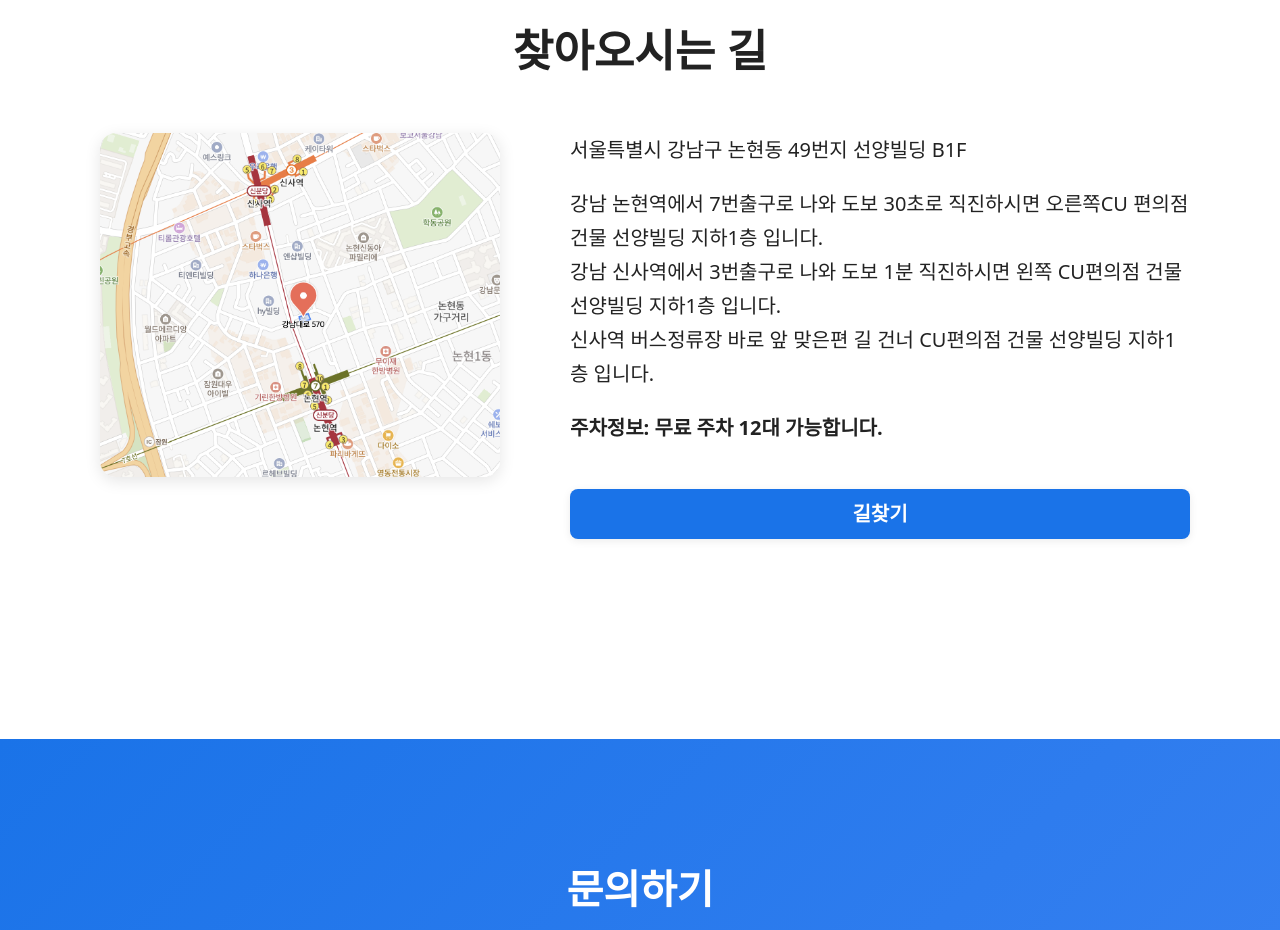
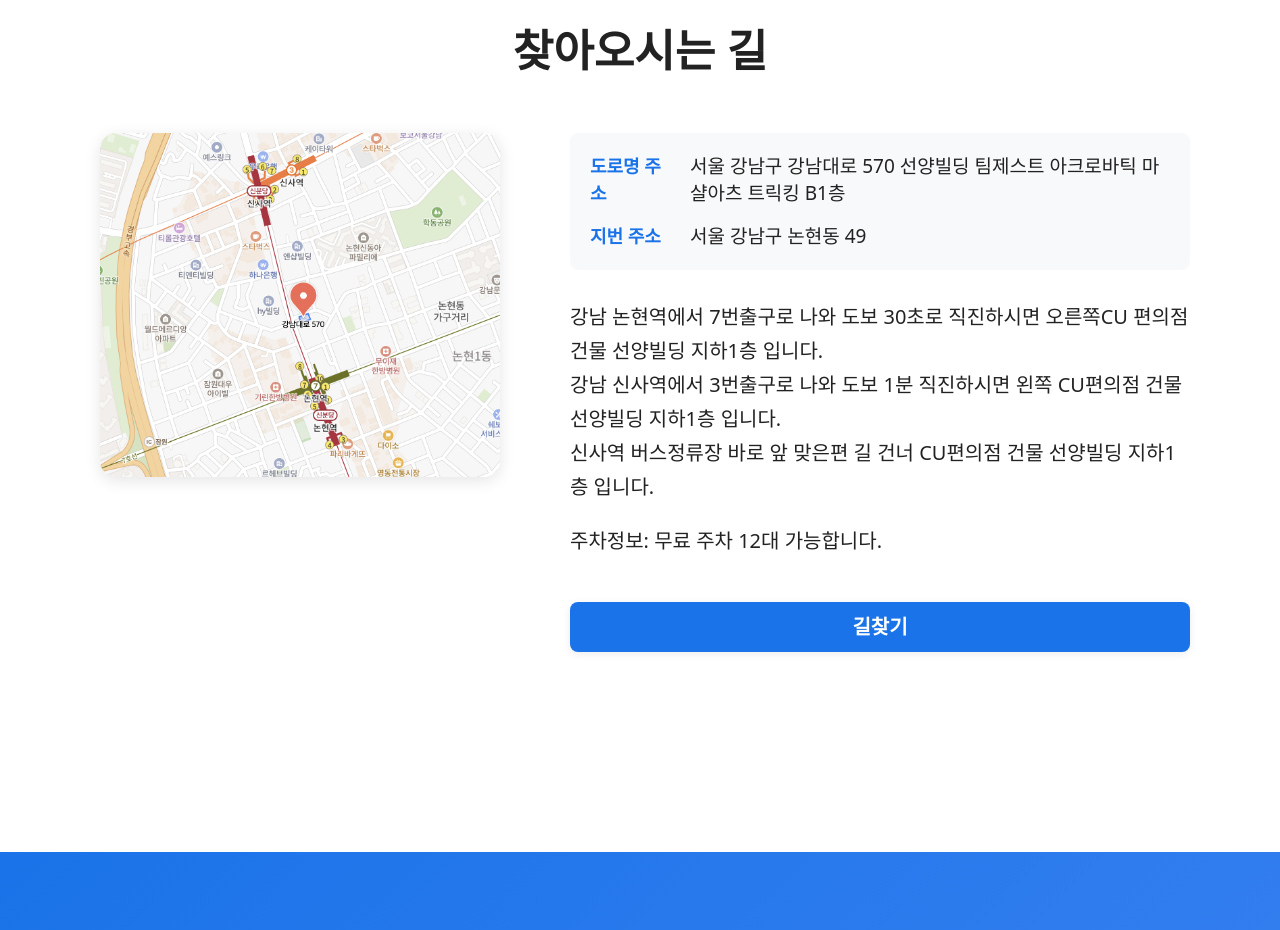
Before and after one commit to minseokzest/zest, a React (Vite) app: page / in a window 1280 px wide. Shown: the part 4940-5870 px from the top of the page. Built offline with nearby package versions, Linux system fonts and the light colour scheme.

Commit message:
Adjust Location

```diff
--- a/src/App.css
+++ b/src/App.css
@@ -408,6 +408,51 @@ button:hover {
   justify-content: center;
 }
 
+.address-container {
+  margin-bottom: 1.5rem;
+}
+
+.address-item {
+  background: #f8f9fa;
+  padding: 1rem;
+  border-radius: 8px;
+}
+
+.address-content {
+  display: flex;
+  flex-direction: column;
+  gap: 0.8rem;
+}
+
+.address-row {
+  display: flex;
+  align-items: flex-start;
+  gap: 1rem;
+}
+
+.address-label {
+  font-weight: bold;
+  color: var(--primary-color);
+  font-size: 0.9rem;
+  min-width: 80px;
+}
+
+.address-row span:last-child {
+  font-size: 0.95rem;
+  line-height: 1.4;
+}
+
+@media (max-width: 768px) {
+  .address-row {
+    flex-direction: column;
+    gap: 0.3rem;
+  }
+
+  .address-label {
+    min-width: auto;
+  }
+}
+
 .location-info h3 {
   font-size: 1.5rem;
   font-weight: bold;
@@ -422,7 +467,6 @@ button:hover {
 }
 
 .location-parking {
-  font-weight: bold;
   color: #222;
 }
 
@@ -636,3 +680,71 @@ button:hover {
   color: #fff;
   transform: translateY(-2px) scale(1.04);
 }
+
+.modal-overlay {
+  position: fixed;
+  top: 0;
+  left: 0;
+  right: 0;
+  bottom: 0;
+  background: rgba(0, 0, 0, 0.8);
+  display: flex;
+  justify-content: center;
+  align-items: center;
+  z-index: 1000;
+  padding: 2rem;
+}
+
+.modal-content {
+  position: relative;
+  max-width: 90vw;
+  max-height: 90vh;
+  background: white;
+  border-radius: 12px;
+  padding: 1rem;
+  box-shadow: 0 4px 20px rgba(0, 0, 0, 0.2);
+}
+
+.modal-content img {
+  width: 100%;
+  height: auto;
+  max-height: 85vh;
+  object-fit: contain;
+  border-radius: 8px;
+}
+
+.modal-close-btn {
+  position: absolute;
+  top: -1.5rem;
+  right: -1.5rem;
+  width: 2.5rem;
+  height: 2.5rem;
+  border-radius: 50%;
+  background: white;
+  border: none;
+  font-size: 1.2rem;
+  cursor: pointer;
+  display: flex;
+  align-items: center;
+  justify-content: center;
+  box-shadow: 0 2px 8px rgba(0, 0, 0, 0.2);
+  transition: transform 0.2s ease;
+}
+
+.modal-close-btn:hover {
+  transform: scale(1.1);
+}
+
+@media (max-width: 768px) {
+  .modal-content {
+    padding: 0.5rem;
+  }
+
+  .modal-close-btn {
+    top: -1rem;
+    right: -1rem;
+    width: 2rem;
+    height: 2rem;
+    font-size: 1rem;
+  }
+}
--- a/src/App.tsx
+++ b/src/App.tsx
@@ -1,13 +1,16 @@
 import './App.css'
-import { motion } from 'framer-motion'
+import { motion, AnimatePresence } from 'framer-motion'
 import timelineImage from './assets/timeline.png'
 import ReactPlayer from 'react-player'
 import primaryTeacher from './assets/primary_teacher.png'
 import academyPanorama1 from './assets/academy_panorama_1.png'
 import academyPanorama2 from './assets/academy_panorama_2.png'
 import mapImage from './assets/map.png'
+import { useState } from 'react'
 
 function App() {
+  const [isTimelineModalOpen, setIsTimelineModalOpen] = useState(false);
+
   return (
     <div className="container">
       <motion.header
@@ -120,11 +123,41 @@ function App() {
               whileInView={{ opacity: 1, y: 0 }}
               transition={{ duration: 0.5, delay: 0.2 }}
               viewport={{ once: true }}
+              onClick={() => setIsTimelineModalOpen(true)}
+              style={{ cursor: 'pointer' }}
             >
               <img src={timelineImage} alt="TEAM ZEST Timeline" />
             </motion.div>
           </div>
         </motion.section>
+
+        <AnimatePresence>
+          {isTimelineModalOpen && (
+            <motion.div
+              className="modal-overlay"
+              initial={{ opacity: 0 }}
+              animate={{ opacity: 1 }}
+              exit={{ opacity: 0 }}
+              onClick={() => setIsTimelineModalOpen(false)}
+            >
+              <motion.div
+                className="modal-content"
+                initial={{ scale: 0.8, opacity: 0 }}
+                animate={{ scale: 1, opacity: 1 }}
+                exit={{ scale: 0.8, opacity: 0 }}
+                onClick={(e) => e.stopPropagation()}
+              >
+                <button
+                  className="modal-close-btn"
+                  onClick={() => setIsTimelineModalOpen(false)}
+                >
+                  ✕
+                </button>
+                <img src={timelineImage} alt="TEAM ZEST Timeline" />
+              </motion.div>
+            </motion.div>
+          )}
+        </AnimatePresence>
 
         <motion.section
           id="teacher"
@@ -232,7 +265,20 @@ function App() {
               <img src={mapImage} alt="오시는 길 지도" />
             </div>
             <div className="location-info">
-              <p>서울특별시 강남구 논현동 49번지 선양빌딩 B1F</p>
+              <div className="address-container">
+                <div className="address-item">
+                  <div className="address-content">
+                    <div className="address-row">
+                      <span className="address-label">도로명 주소</span>
+                      <span>서울 강남구 강남대로 570 선양빌딩 팀제스트 아크로바틱 마샬아츠 트릭킹 B1층</span>
+                    </div>
+                    <div className="address-row">
+                      <span className="address-label">지번 주소</span>
+                      <span>서울 강남구 논현동 49</span>
+                    </div>
+                  </div>
+                </div>
+              </div>
               <p>
                 강남 논현역에서 7번출구로 나와 도보 30초로 직진하시면 오른쪽CU 편의점 건물 선양빌딩 지하1층 입니다.<br />
                 강남 신사역에서 3번출구로 나와 도보 1분 직진하시면 왼쪽 CU편의점 건물 선양빌딩 지하1층 입니다.<br />
```
